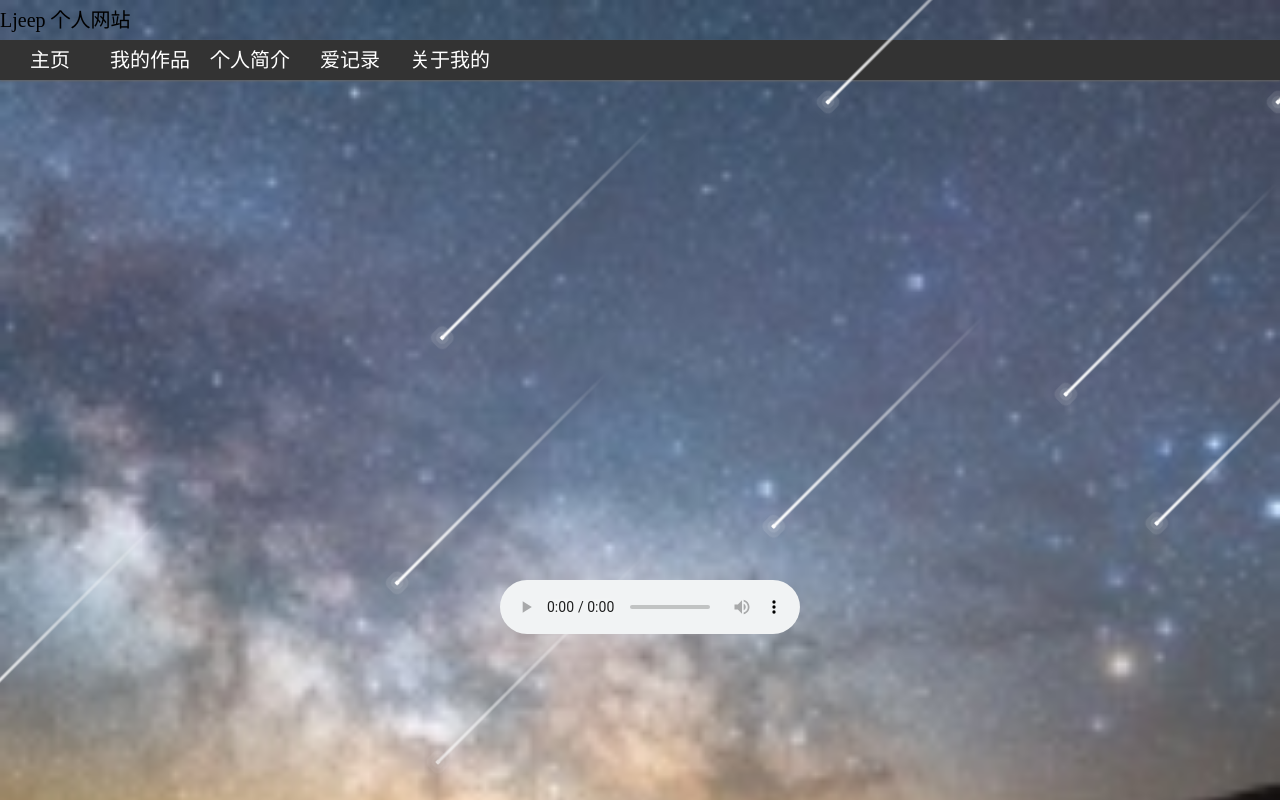
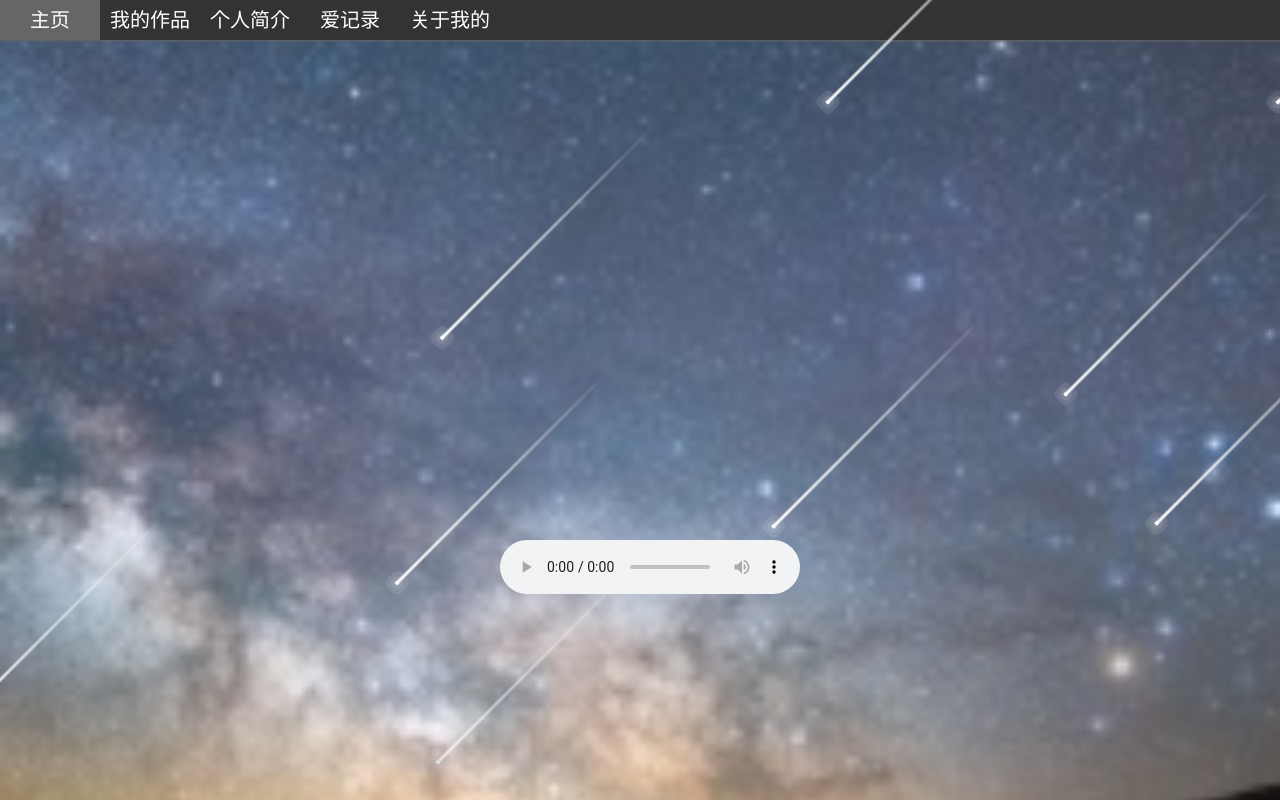
Before and after one commit to ljp0/Ljp007.github.io, a plain HTML site: page index.html in a window 1280 px wide. Shown: the top 800 px of the page. Drawn offline with Linux system fonts and the light colour scheme.

Commit message:
Update index.html

```diff
--- a/index.html
+++ b/index.html
@@ -2,7 +2,6 @@
 <html>
 <head>
     <meta name="viewport" content="width=device-width, user-scalable=yes, initial-scale=0.3, maxmum-scale=1.0, minimum-scale=0.3">
-	Ljeep 个人网站
 	<link  type="images/x-icon"  href="img/s6.jpg"  rel="shortcut icon">
 <title>
 
```
